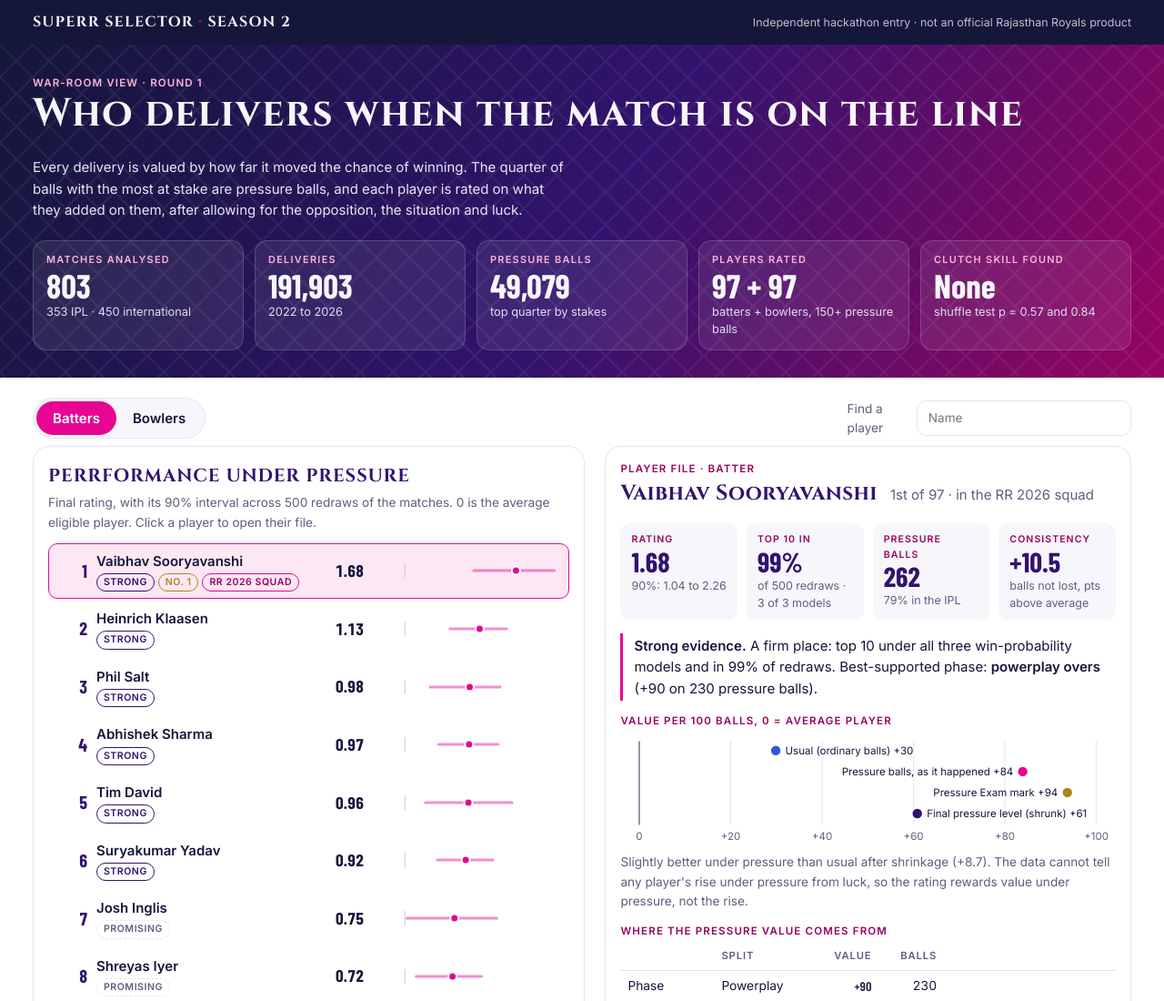
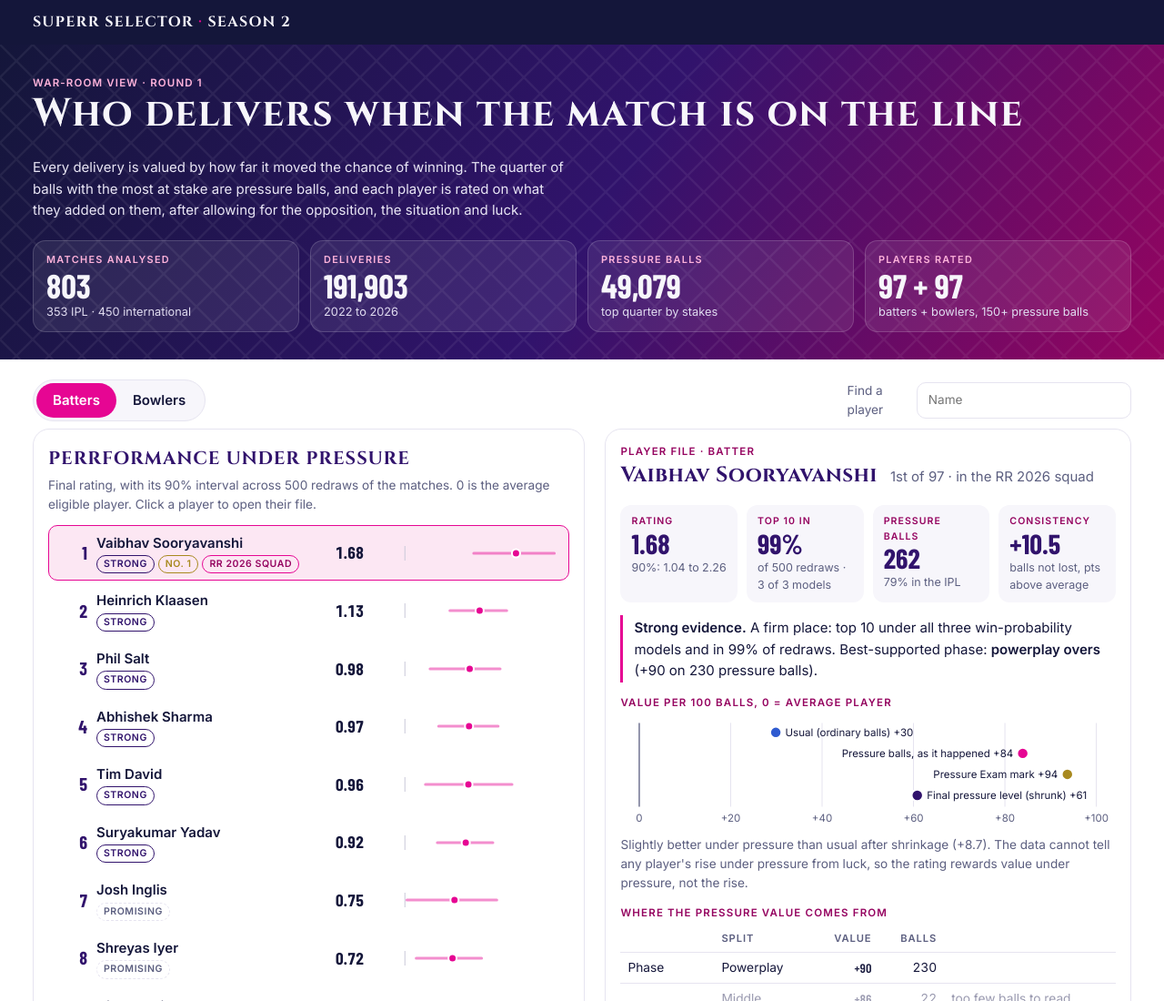
Before and after one commit to Simhaatt/rr, a plain HTML site: page docs/index.html in a window 1280 px wide. Shown: the top 1100 px of the page at 91% size. Drawn offline with nearby package versions, Linux system fonts and the light colour scheme.

Commit message:
Dashboard: move the independence notice to the footer only; drop the clutch box
Co-Authored-By: Claude Opus 5.5 <noreply@anthropic.com>

```diff
--- a/docs/index.html
+++ b/docs/index.html
@@ -143,7 +143,6 @@ footer .wrap { padding-block: 18px 28px; font-size: 0.8rem; color: var(--muted);
 <header class="top">
   <div class="wrap">
     <div class="brand">SUPERR SELECTOR <b>·</b> SEASON 2</div>
-    <small>Independent hackathon entry · not an official Rajasthan Royals product</small>
   </div>
 </header>
 
@@ -230,7 +229,6 @@ footer .wrap { padding-block: 18px 28px; font-size: 0.8rem; color: var(--muted);
     ['Deliveries', fmt(M.balls), '2022 to 2026'],
     ['Pressure balls', fmt(M.pressure_balls), 'top quarter by stakes'],
     ['Players rated', `${M.bat_n} + ${M.bowl_n}`, 'batters + bowlers, 150+ pressure balls'],
-    ['Clutch skill found', 'None', `shuffle test p = ${M.clutch_p.bat.toFixed(2)} and ${M.clutch_p.bowl.toFixed(2)}`],
   ].map(([k, v, d]) => `<div class="stat"><div class="k">${k}</div><div class="v">${v}</div><div class="d">${d}</div></div>`).join('');
 
   const evidence = (p) => p.tier === 'Firm' ? 'Strong' : (p.tier ? 'Promising' : 'Below the cut');
```
